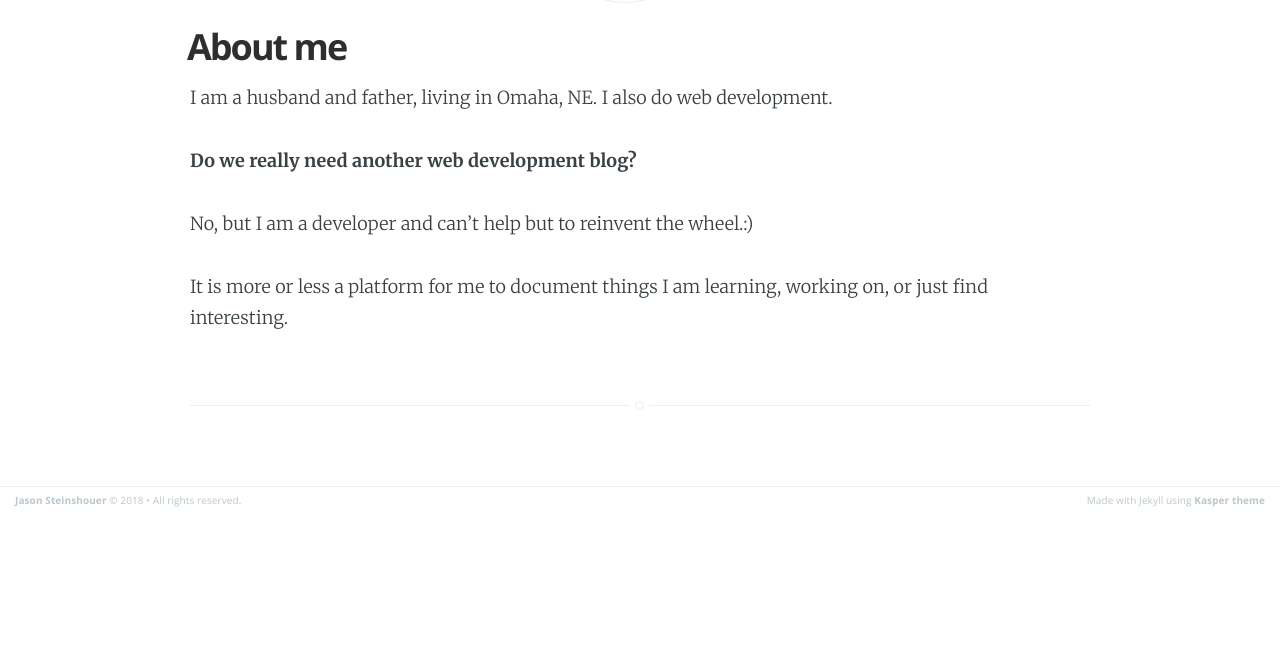
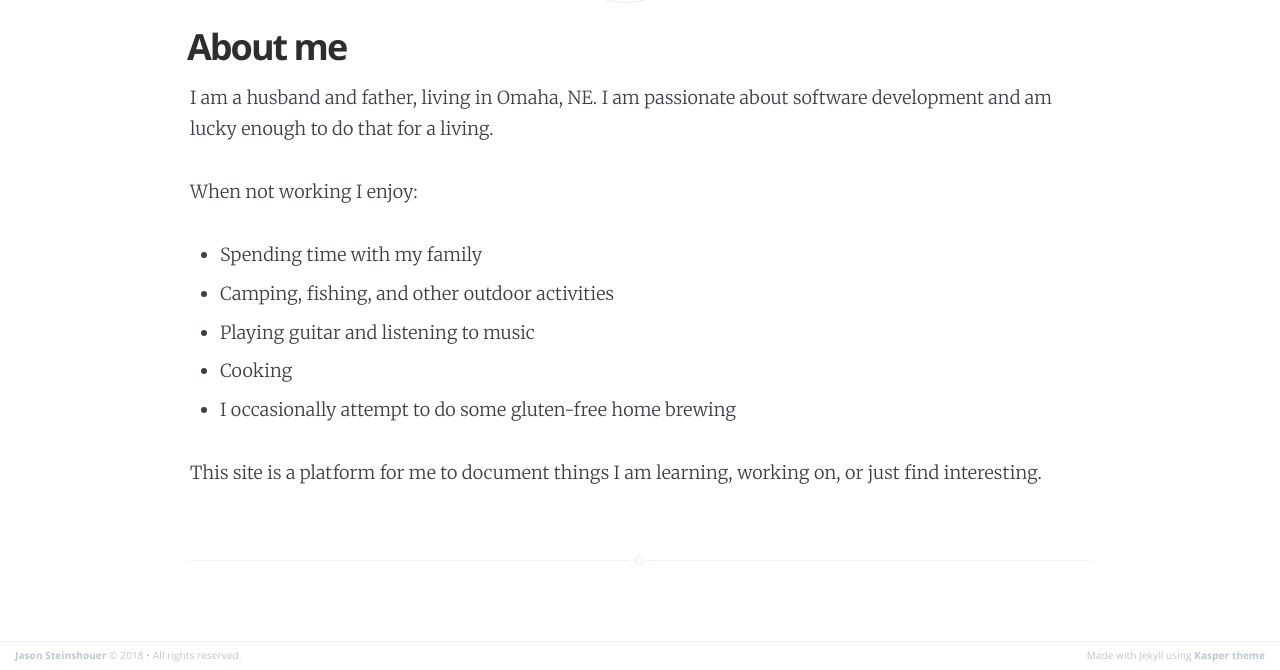
Before and after one commit to jsteinshouer/jsteinshouer.github.io, a Jekyll site: the page built from about.md, in a window 1280 px wide, cut to the strip 558-1228 px from the top of the page. Built offline with Jekyll 4.4.1, drawn with Linux system fonts in a browser that asks for light colours; before the commit the page ends 1073 px from its top, so only the background shows below that.

Commit message:
Update About Me

```diff
--- a/about.md
+++ b/about.md
@@ -3,10 +3,14 @@ layout: about
 title: About me
 ---
 
-I am a husband and father, living in Omaha, NE. I also do web development.
+I am a husband and father, living in Omaha, NE. I am passionate about software development and am lucky enough to do that for a living.
 
-**Do we really need another web development blog?**
+When not working I enjoy:
 
-No, but I am a developer and can't help but to reinvent the wheel.:)
+- Spending time with my family
+- Camping, fishing, and other outdoor activities
+- Playing guitar and listening to music
+- Cooking
+- I occasionally attempt to do some gluten-free home brewing
 
-It is more or less a platform for me to document things I am learning, working on, or just find interesting.
+This site is a platform for me to document things I am learning, working on, or just find interesting.
```
